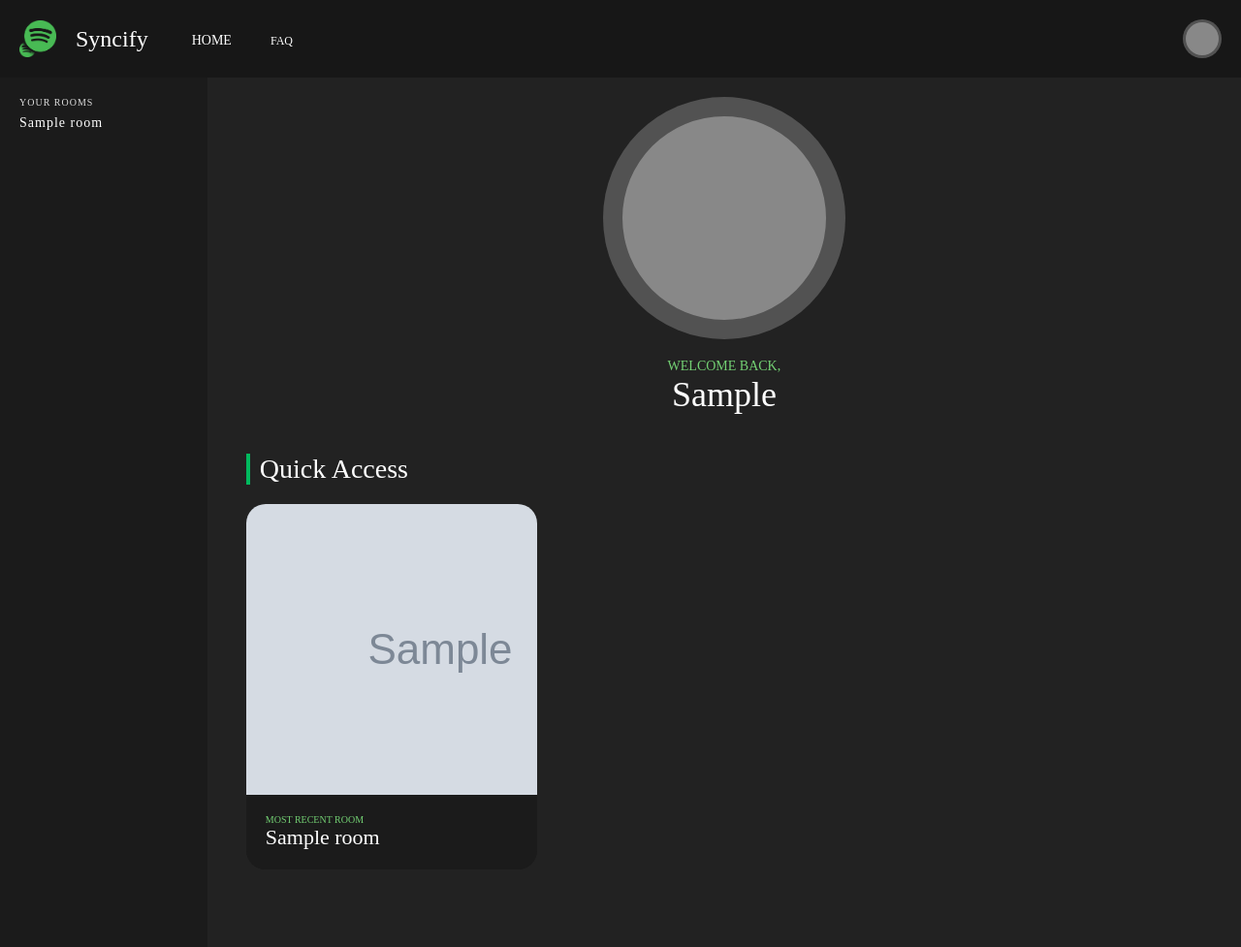
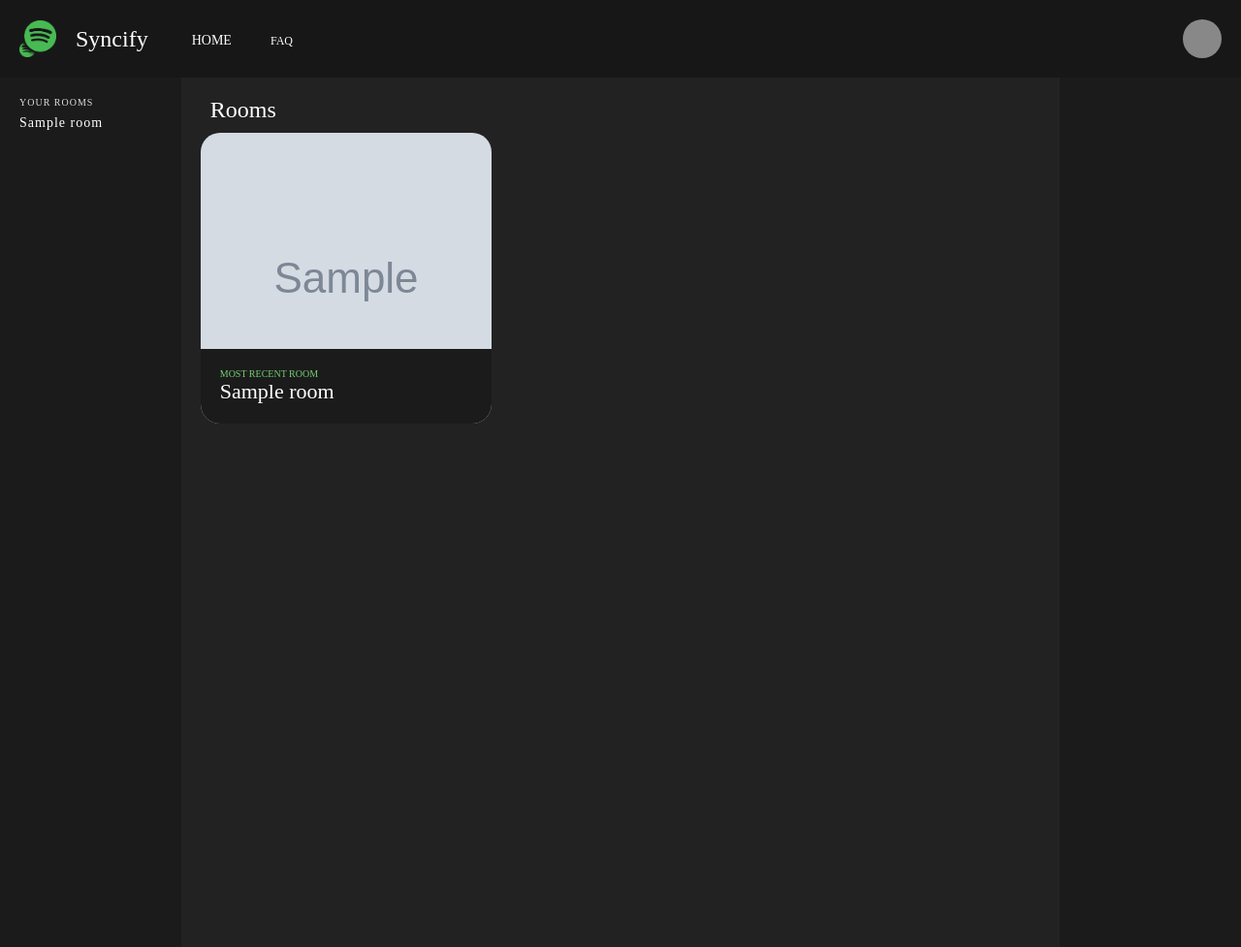
Before and after one commit to NickJGG/mixjam, a Django app: page / in a window 1280 px wide. Shown: the whole page at 97% size. Run offline with Django 3.2, Linux system fonts and the light colour scheme; a user stored in the database is signed in; tables that the repository leaves empty hold one stand-in row (values such as "Sample post"); grey boxes marked "Sample" are stand-in pictures; some libraries are stand-ins or nearby versions; some web fonts are replaced.

Commit message:
changed home page (again), small fixes
-scrollbar fixed for chat panel
-most recent room fixed

```diff
--- a/core/static/css/base_auth.css
+++ b/core/static/css/base_auth.css
@@ -64,7 +64,7 @@ body{
 
 	background-color: var(--background-color);
 
-	border: calc(var(--height) / 12) solid rgba(0, 0, 0, .4);
+	/*border: calc(var(--height) / 12) solid rgba(0, 0, 0, .4);*/
 
 	border-radius: 100%;
 
@@ -85,7 +85,7 @@ body{
 .profile-picture-icon{
 	height: 100%;
 
-	background-color: var(--icon-color);;
+	background-color: var(--icon-color);
 	-webkit-mask-box-image: var(--background-image);
 }
 
@@ -149,8 +149,10 @@ body{
 	box-sizing: border-box;
 }
 
-#room-list-container{
-	width: 250px;
+.side-panel-container{
+	--side-panel-width: 250px;
+
+	width: var(--side-panel-width);
 
 	display: flex;
 	flex-direction: column;
--- a/core/static/css/home.css
+++ b/core/static/css/home.css
@@ -36,56 +36,52 @@
     display: flex;
     flex-direction: column;
 
-    padding: var(--panel-padding);
-
     box-sizing: border-box;
 }
-.widget-container-label{
-    margin-bottom: 20px;
-    padding-left: 10px;
-
-    font-family: Roboto-Medium;
-    font-size: 28px;
-    color: white;
-
-    border-left: 4px solid var(--dark-green);
-}
 .widget-list{
-    --rows: 2;
-    --columns: 3;
-
     width: 100%;
     height: 100%;
 
     display: flex;
+    flex-direction: column;
     flex: 1;
 }
-.widget-list.grid{
-    display: grid;
-    grid-template-columns: repeat(var(--columns), 1fr);
-    grid-template-rows: repeat(var(--rows), 1fr);
-    grid-gap: var(--panel-padding);
+.widget-list-label{
+    margin-bottom: 10px;
+    margin-left: 10px;
+
+    font-family: Roboto-Medium;
+    font-size: 24px;
+    color: white;
+}
+.widget-list.main{
+    margin-bottom: var(--panel-padding);
+}
+.widget-list:not(:first-child){
+    margin-top: var(--panel-padding);
 }
 .widget{
     --size: 300px;
     --background-color: var(--medium-black);
 
     width: var(--size);
+    height: var(--size);
 
     display: flex;
     align-items: flex-start;
-    justify-content: flex-end;
     flex-direction: column;
 
     position: relative;
 
-    background-color: var(--background-color);
+    padding: var(--panel-padding);
+
+    background-color: var(--medium-black);
     background-image: var(--background-image);
     background-size: cover;
-    background-position: 50% calc(50% - 0px);
+    background-position: center;
     background-repeat: no-repeat;
-    background-origin: border-box;
-    background-clip: content-box, border-box;
+
+    color: white;
 
     border-radius: 20px;
 
@@ -95,31 +91,26 @@
 
     cursor: pointer;
 }
+.widget.green{
+    --background-color: var(--dark-green);
+}
+.widget.link{
+    justify-content: flex-end;
+
+    padding: 0;
+
+    background-color: var(--background-color);
+}
 .widget:hover .widget-name{
     text-decoration: underline;
 }
-.widget-list.grid .widget{
-    width: unset;
-    height: unset;
-}
 .widget-list .widget:not(:first-child){
     margin-left: var(--panel-padding);
-}
-.widget-list.grid .widget:not(:first-child){
-    margin-left: 0;
 }
 .widget.no-padding{
     padding: 0;
 }
 
-.widget-image-container{
-    width: var(--size);
-    height: var(--size);
-}
-.widget-list.grid.small .widget-image{
-    width: 40px;
-    height: 40px;
-}
 .widget-info{
     width: 100%;
 
--- a/core/static/css/subpanel.css
+++ b/core/static/css/subpanel.css
@@ -121,7 +121,7 @@
 
 	box-sizing: border-box;
 
-	overflow-y: scroll;
+	overflow-y: auto;
 }
 .playlist-song{
 	width: 100%;
@@ -176,6 +176,8 @@
 	height: 20px;
 
 	margin-right: 10px;
+
+	border-radius: 6px;
 }
 .song-length{
 	justify-content: flex-end;
@@ -217,10 +219,10 @@
 	margin-top: 10px;
 }
 
-#playlist-songs::-webkit-scrollbar, #user-list::-webkit-scrollbar { width: 8px; height: 3px; }
-#playlist-songs::-webkit-scrollbar-track, #user-list::-webkit-scrollbar-track {  background-color: transparent; }
-#playlist-songs::-webkit-scrollbar-track-piece, #user-list::-webkit-scrollbar-track-piece { background-color: transparent; }
-#playlist-songs::-webkit-scrollbar-thumb, #user-list::-webkit-scrollbar-thumb { height: 50px; background-color: #666; border-radius: 3px; }
-#playlist-songs::-webkit-scrollbar-corner, #user-list::-webkit-scrollbar-corner { background-color: #646464; }
-#playlist-songs::-webkit-resizer, #user-list::-webkit-resizer { background-color: #666; }
-#playlist-songs::-webkit-scrollbar-button, #user-list::-webkit-scrollbar-button { display: none; }*/
+::-webkit-scrollbar, #user-list::-webkit-scrollbar { width: 8px; height: 3px; }
+::-webkit-scrollbar-track, #user-list::-webkit-scrollbar-track {  background-color: transparent; }
+::-webkit-scrollbar-track-piece, #user-list::-webkit-scrollbar-track-piece { background-color: transparent; }
+::-webkit-scrollbar-thumb, #user-list::-webkit-scrollbar-thumb { height: 50px; background-color: #666; border-radius: 3px; }
+::-webkit-scrollbar-corner, #user-list::-webkit-scrollbar-corner { background-color: #646464; }
+::-webkit-resizer, #user-list::-webkit-resizer { background-color: #666; }
+::-webkit-scrollbar-button, #user-list::-webkit-scrollbar-button { display: none; }
--- a/core/templates/core/base_auth.html
+++ b/core/templates/core/base_auth.html
@@ -40,7 +40,7 @@
 		</div>
 	</div>
 	<div id = "container">
-		<div id = "room-list-container">
+		<div id = "room-list-container" class = "side-panel-container">
 			<div class = "list-section">
 				<p class = "section-label">Your Rooms</p>
 				<div class = "section-items">
@@ -58,6 +58,10 @@
 			{% block panel_container %}
 			{% endblock %}
 		</div>
+		<div id = "right-side-panel" class = "side-panel-container">
+			{% block right_side_panel %}
+			{% endblock %}
+		</div>
 	</div>
 
 {% endblock %}
--- a/core/templates/core/blocks/panels/home/home.html
+++ b/core/templates/core/blocks/panels/home/home.html
@@ -1,21 +1,11 @@
 {% load static %}
 
 <div id = "panel-home" class = "panel {% if selected == True %}selected{% endif %}">
-    <div id = "welcome-container">
-        {% include 'core/blocks/profile-picture.html' with width='250px' height='250px' %}
-
-        <div id = "welcome-message">
-            <p id = "welcome-text">Welcome back,</p>
-            <p id = "welcome-user-name">{{ user.first_name }}</p>
-        </div>
-    </div>
 	<div class = "widget-container" style = "--rows: 2; --columns: 4">
-        <p class = "widget-container-label">Quick Access</p>
         <div class = "widget-list">
-            <div class = "widget">
-                <div class = "widget-image-container">
-                    <img src = "{{ user.userprofile.most_recent_room.playlist_image_url }}">
-                </div>
+            <p class = "widget-list-label">Rooms</p>
+            <div class = "widgets">
+                <div class = "widget link" style = "--background-image: url({{ user.userprofile.most_recent_room.playlist_image_url }})">
                     <div class = "widget-info">
                         <div class = "widget-type">
                             <img src = "{% static 'img/icons/recent-white-24.png' %}">
@@ -26,28 +16,7 @@
                         </div>
                     </div>
                 </div>
-            <!--<div class = "widget no-padding">
-                <div class = "widget-list grid small" style = "--rows: 2; --columns: 2">
-                    <div class = "widget" style = "--background-url: url({% static 'img/icons/edit-white-96.png' %})">
-                        <div class = "widget-image">
-
-                        </div>
-                        <div class = "widget-info">
-                            <a href = "{% url 'account' %}"><p class = "widget-name">Customize</p></a>
-                        </div>
-                    </div>
-                    <div class = "widget"></div>
-                    <div class = "widget"></div>
-                    <div class = "widget" style = "--background-url: url({% static 'img/icons/account-white-96.png' %})">
-                        <div class = "widget-image">
-
-                        </div>
-                        <div class = "widget-info">
-                            <a href = "{% url 'account' %}"><p class = "widget-name">Account</p></a>
             </div>
         </div>
     </div>
-            </div>-->
 </div>
-    </div>
-</div>
--- a/core/views.py
+++ b/core/views.py
@@ -41,6 +41,8 @@ def home(request):
 
     authorize_url = urlunsplit((scheme, netloc, path, query, ""))
 
+    print(authorize_url)
+
     return render(request, 'core/home.html', {
         'authorize_url': authorize_url
     })
@@ -77,11 +79,10 @@ def room(request, room_code):
         room.save()'''
 
         room = Room(code = room_code, leader = request.user)
-        room.save()\
+        room.save()
 
     request.user.userprofile.most_recent_room = room
-
-    print(request.user.userprofile.most_recent_room)
+    request.user.userprofile.save()
 
     data['room'] = room
     data['room_state'] = util.get_room_state(request.user, room_code)
```
Also changed, not shown: other parts of core/static/css/home.css (+65 -0 lines), core/static/css/room.css (+51 -0 lines), core/templates/core/room.html (+32 -0 lines). Lines whose indentation alone changed are shown as unchanged.
